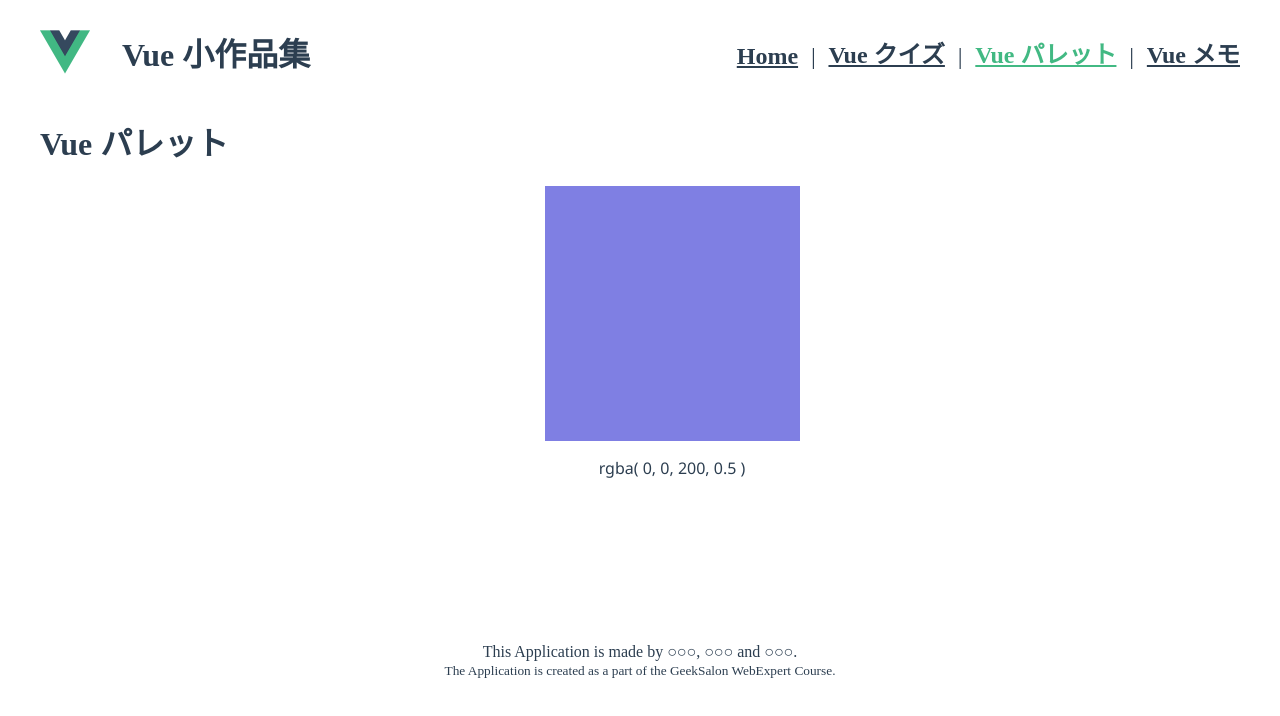
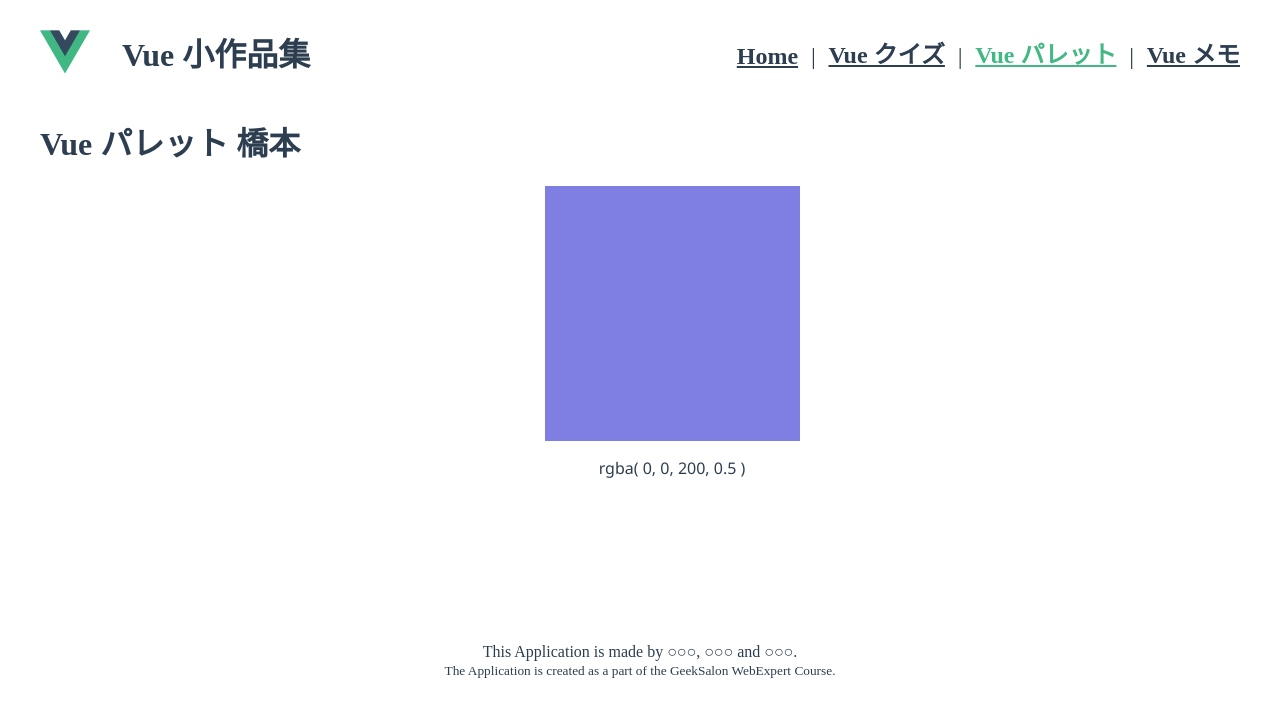
Before and after one commit to team2-kazuki-hasimonn-yuno/demo-team-app, a Vue app: page /palette in a window 1280 px wide. Shown: the top 716 px of the page. Built offline with nearby package versions, Linux system fonts and the light colour scheme.

Commit message:
パレット2

```diff
--- a/src/views/PaletteApp.vue
+++ b/src/views/PaletteApp.vue
@@ -1,5 +1,5 @@
 <template>
-  <h1>Vue パレット</h1>
+  <h1>Vue パレット 橋本</h1>
   <div class="app">
     <div class="palette" style="background-color: rgba(0, 0, 200, 0.5)"></div>
     <p>rgba( {{ 0 }}, {{ 0 }}, 200, 0.5 )</p>
```
